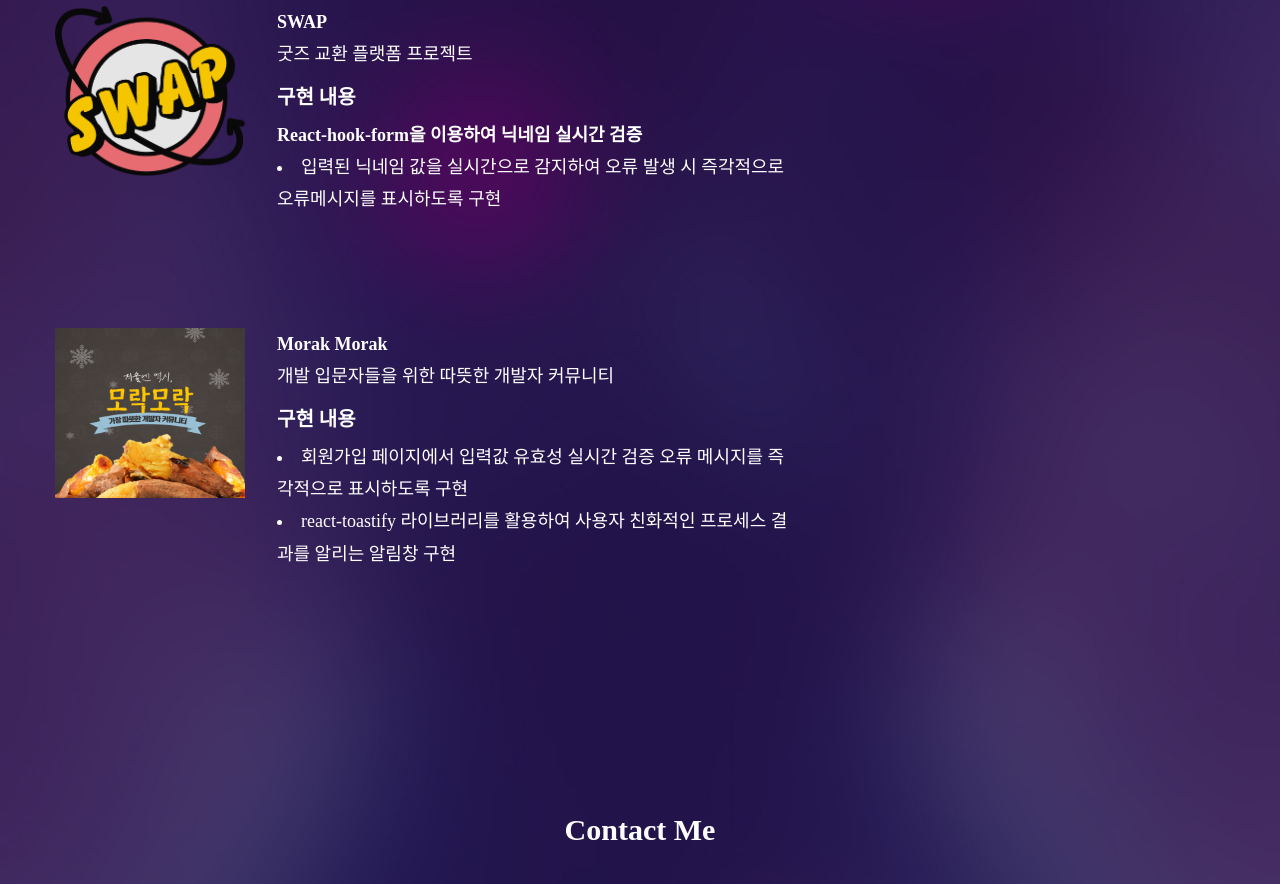
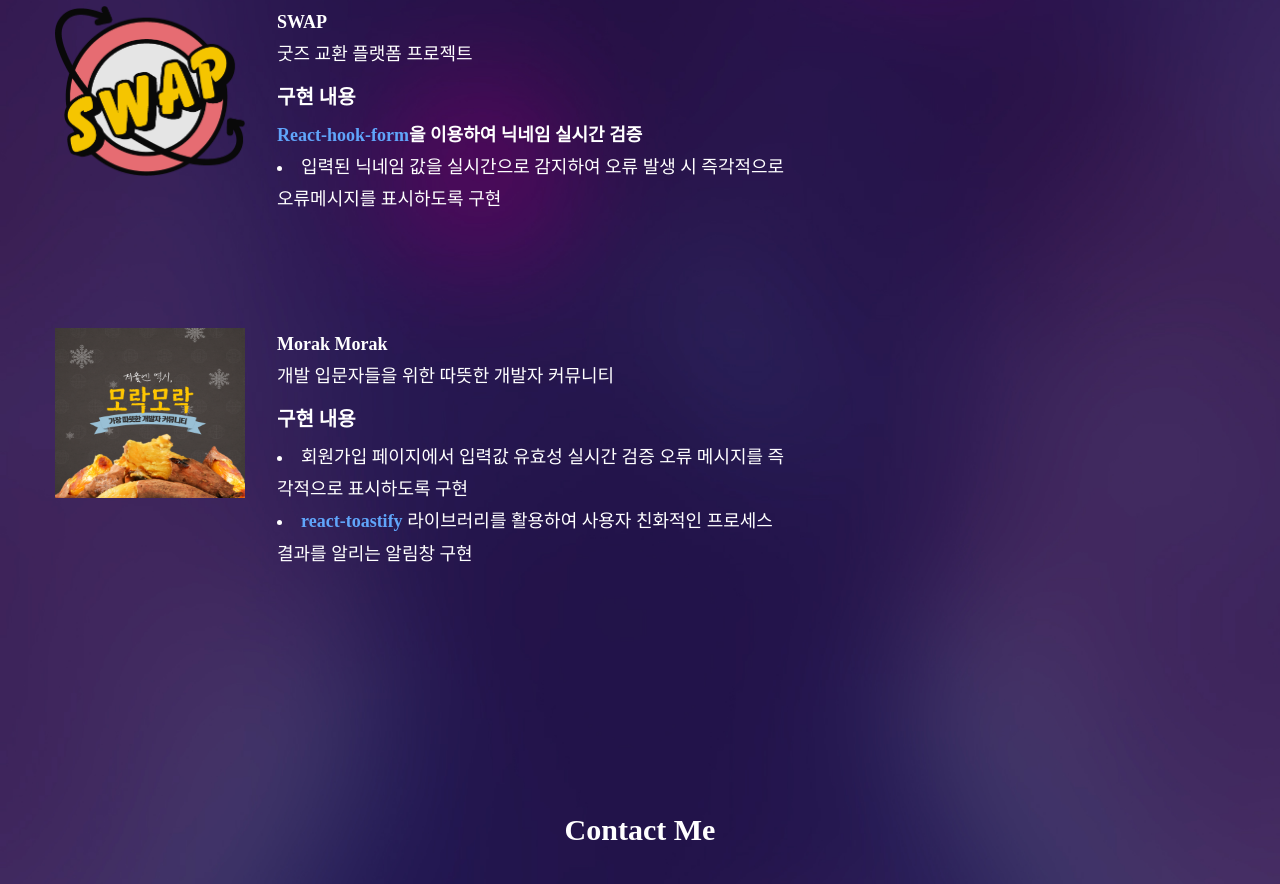
Before and after one commit to HA-SEUNG-JEONG/react-portfolio, a React (Create React App) app: page / in a window 1280 px wide. Shown: the part 1560-2444 px from the top of the page. Built offline with nearby package versions, Linux system fonts and the light colour scheme.

Commit message:
Chore : 텍스트 강조

```diff
--- a/src/components/Project.tsx
+++ b/src/components/Project.tsx
@@ -36,7 +36,10 @@ const Project = () => {
                     target="_blank"
                     rel="noreferrer noopener"
                     className="hover:opacity-70">
-                    React-hook-form을 이용하여 닉네임 실시간 검증
+                    <span className="font-bold text-blue-400">
+                      React-hook-form
+                    </span>
+                    을 이용하여 닉네임 실시간 검증
                   </a>
                 </span>
                 <li>
@@ -59,8 +62,11 @@ const Project = () => {
                   즉각적으로 표시하도록 구현
                 </li>
                 <li>
-                  react-toastify 라이브러리를 활용하여 사용자 친화적인 프로세스
-                  결과를 알리는 알림창 구현
+                  <span className="font-bold text-blue-400">
+                    react-toastify
+                  </span>{" "}
+                  라이브러리를 활용하여 사용자 친화적인 프로세스 결과를 알리는
+                  알림창 구현
                 </li>
               </p>
             </motion.div>
```
